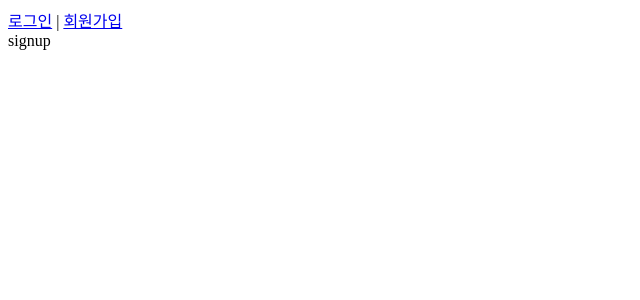
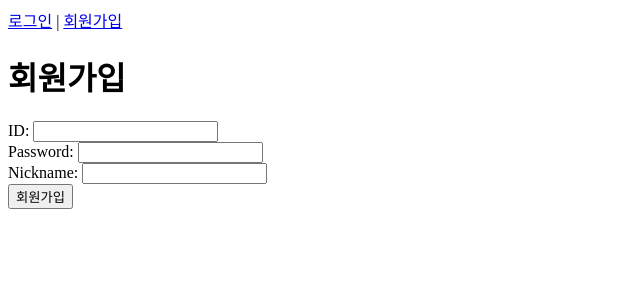
Before and after one commit to ella-front-dev/Lec-vue-study-note, a Vue app: page /signup in a window 1280 px wide. Shown: the top 300 px of the page, without its empty margins (0-640 px from the left). Built offline with nearby package versions, Linux system fonts and the light colour scheme.

Commit message:
[feature] signup 페이지 마크업 및 api 통신

```diff
--- /dev/null
+++ b/src/components/SignupForm.vue
@@ -0,0 +1,53 @@
+<template>
+  <form @submit.prevent="submitForm">
+    <div>
+      <label for="username">ID: </label>
+      <input id="username" type="text" v-model="username" />
+    </div>
+    <div>
+      <label for="password">Password: </label>
+      <input id="password" type="text" v-model="password" />
+    </div>
+    <div>
+      <label for="nickname">Nickname: </label>
+      <input id="nickname" type="text" v-model="nickname" />
+    </div>
+    <button type="submit">회원가입</button>
+    <p>{{ logMessage }}</p>
+  </form>
+</template>
+
+<script>
+import { registerUser } from '@/api/index';
+
+export default {
+  data() {
+    return {
+      username: '',
+      password: '',
+      nickname: '',
+      logMessage: '',
+    };
+  },
+  methods: {
+    async submitForm() {
+      const userData = {
+        username: this.username,
+        password: this.password,
+        nickname: this.nickname,
+      };
+      const { data } = await registerUser(userData);
+      console.log(data.username);
+      this.logMessage = `${data.username} 님이 가입되었습니다.`;
+      this.initForm();
+    },
+    initForm() {
+      this.username = '';
+      this.password = '';
+      this.nickname = '';
+    },
+  },
+};
+</script>
+
+<style></style>
--- a/src/views/SignupPage.vue
+++ b/src/views/SignupPage.vue
@@ -1,9 +1,18 @@
 <template>
-  <div>signup</div>
+  <div>
+    <h1>회원가입</h1>
+    <SignupForm></SignupForm>
+  </div>
 </template>
 
 <script>
-export default {};
+import SignupForm from '@/components/SignupForm';
+
+export default {
+  components: {
+    SignupForm,
+  },
+};
 </script>
 
 <style></style>
```
